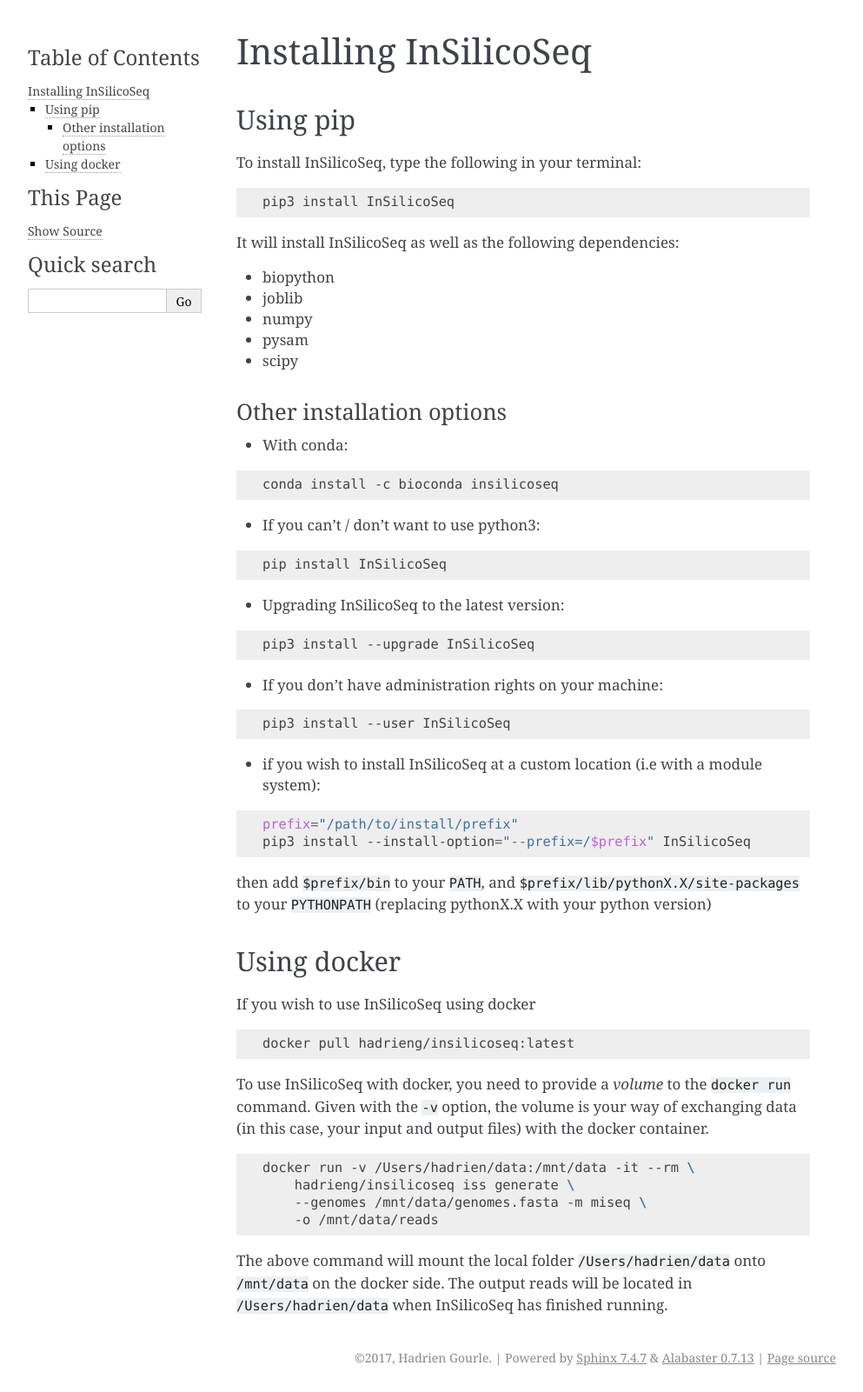
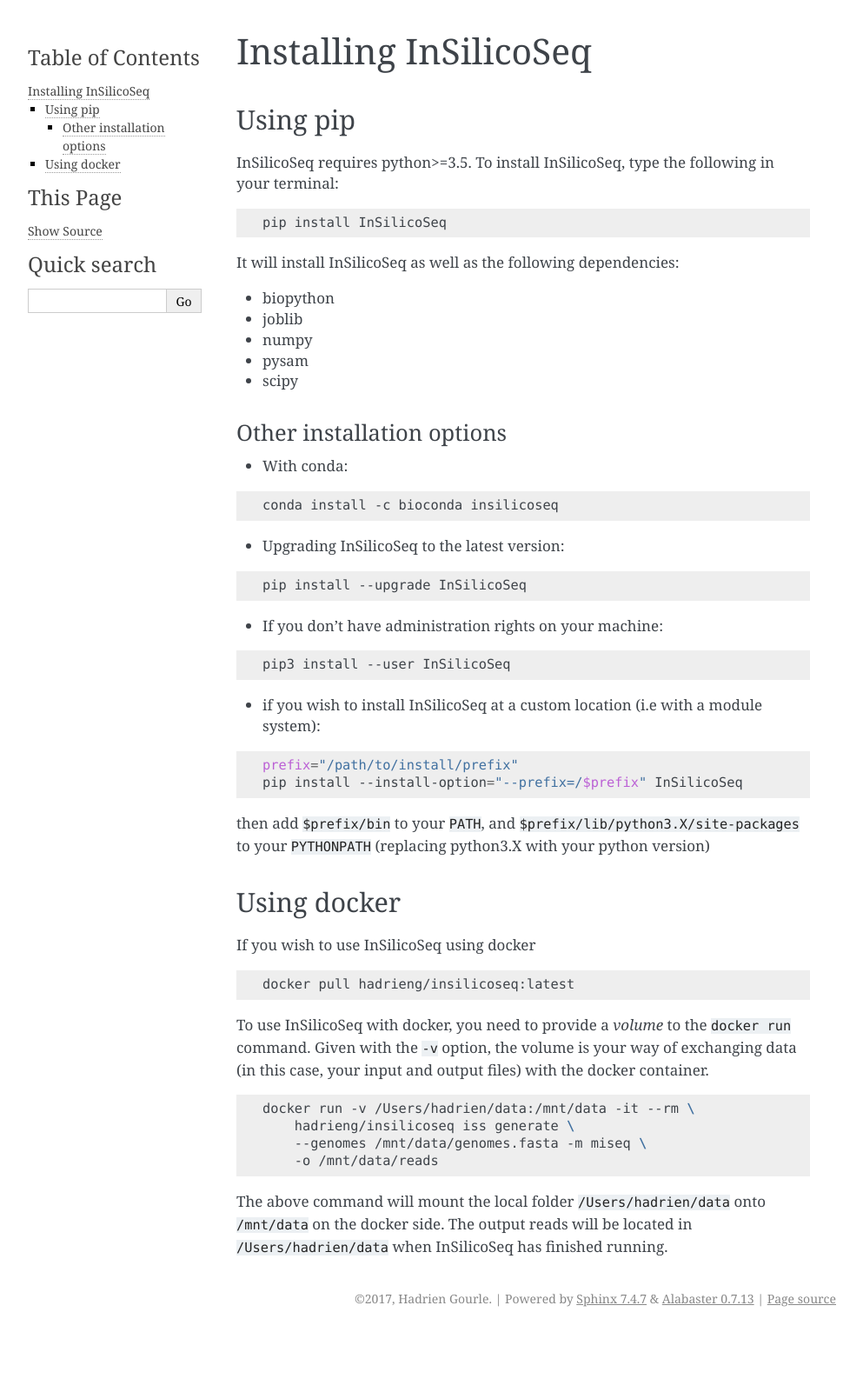
Before and after one commit to HadrienG/InSilicoSeq, a Sphinx documentation site: the page built from doc/iss/install.rst, in a window 1280 px wide. Shown: the whole page at 87% size, without its empty margins (148-1141 px from the left). Built offline with Sphinx 7.4.7, drawn with Linux system fonts in a browser that asks for light colours; after the commit the page ends 1533 px from its top, so only the background shows below that.

Commit message:
doc updates

```diff
--- a/doc/index.rst
+++ b/doc/index.rst
@@ -20,6 +20,7 @@
 * **Contact:** `hadrien.gourle@slu.se <hadrien.gourle@slu.se>`_
 * **GitHub:** `HadrienG/InSilicoSeq <https://github.com/HadrienG/InSilicoSeq>`_
 * **License:** MIT
+* **Article:** `10.1093/bioinformatics/bty630 <https://academic.oup.com/bioinformatics/article/35/3/521/5055123>`_
 
 
 Contents
--- a/doc/iss/install.rst
+++ b/doc/iss/install.rst
@@ -8,11 +8,12 @@
 Using pip
 ---------
 
+InSilicoSeq requires python>=3.5.
 To install InSilicoSeq, type the following in your terminal:
 
 .. code-block:: bash
 
-    pip3 install InSilicoSeq
+    pip install InSilicoSeq
 
 It will install InSilicoSeq as well as the following dependencies:
 
@@ -31,17 +32,11 @@
 
     conda install -c bioconda insilicoseq
 
-* If you can't / don't want to use python3:
-
-.. code-block:: bash
-
-    pip install InSilicoSeq
-
 * Upgrading InSilicoSeq to the latest version:
 
 .. code-block:: bash
 
-    pip3 install --upgrade InSilicoSeq
+    pip install --upgrade InSilicoSeq
 
 * If you don't have administration rights on your machine:
 
@@ -54,11 +49,11 @@
 .. code-block:: bash
 
     prefix="/path/to/install/prefix"
-    pip3 install --install-option="--prefix=/$prefix" InSilicoSeq
+    pip install --install-option="--prefix=/$prefix" InSilicoSeq
 
 then add ``$prefix/bin`` to your ``PATH``, and
-``$prefix/lib/pythonX.X/site-packages`` to your ``PYTHONPATH`` (replacing
-pythonX.X with your python version)
+``$prefix/lib/python3.X/site-packages`` to your ``PYTHONPATH`` (replacing
+python3.X with your python version)
 
 .. _using_docker:
 
```
Also changed, not shown: doc/iss/generate.rst (+27 -0 lines).
